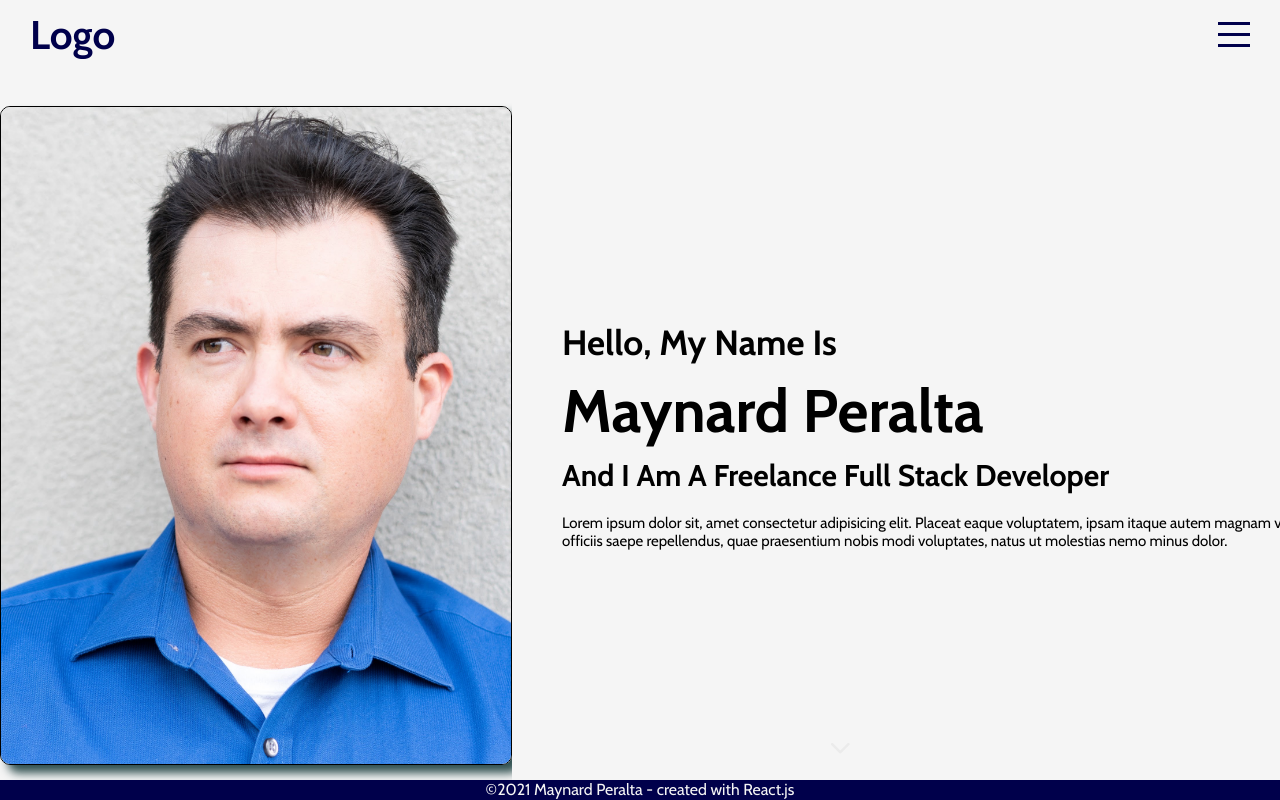
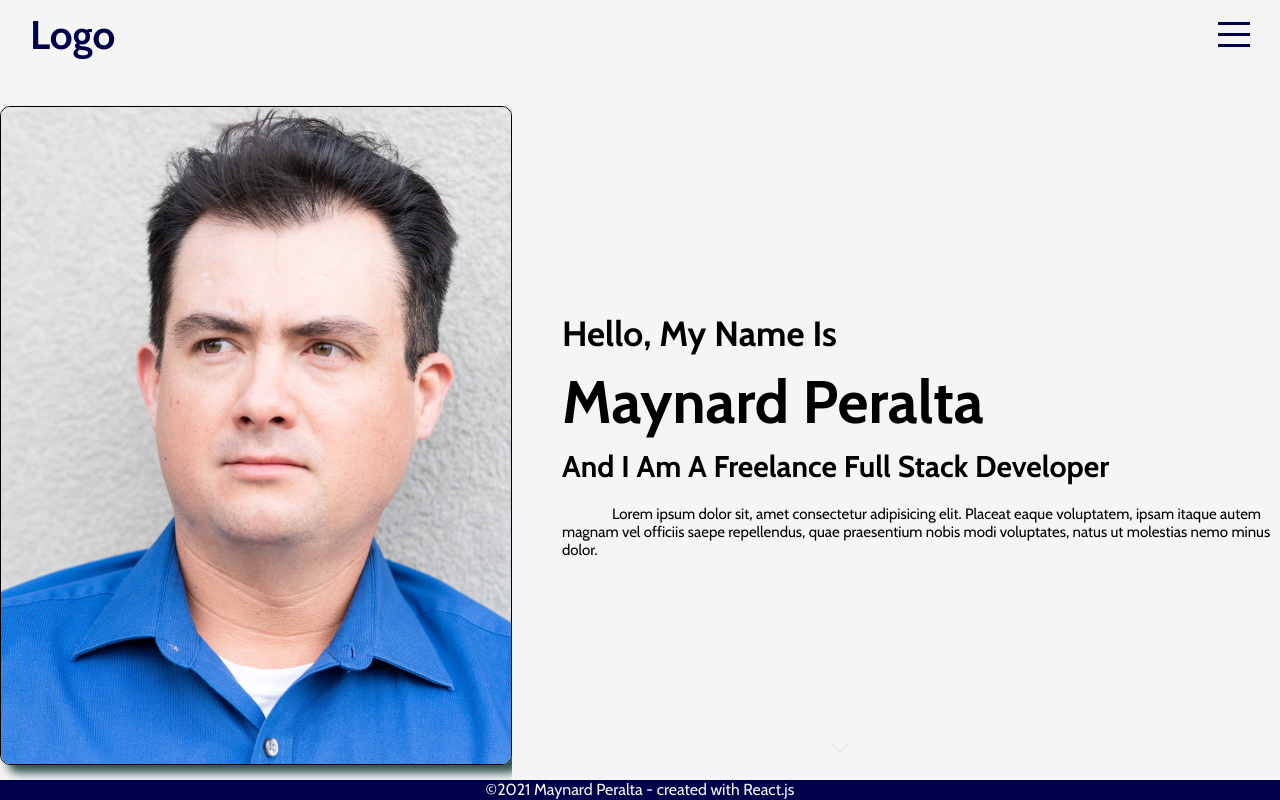
Before and after one commit to maynperalta/Portfolio, a React (Create React App) app: page / in a window 1280 px wide. Built offline with nearby package versions, Linux system fonts and the light colour scheme.

Commit message:
bug fixes

```diff
--- a/src/components/intro/intro.scss
+++ b/src/components/intro/intro.scss
@@ -36,6 +36,7 @@
                 margin-top: 20px;
                 font-size: 15px;
                 padding-right: 30px;
+                text-indent: 50px;
             }
         }
         a{
```
